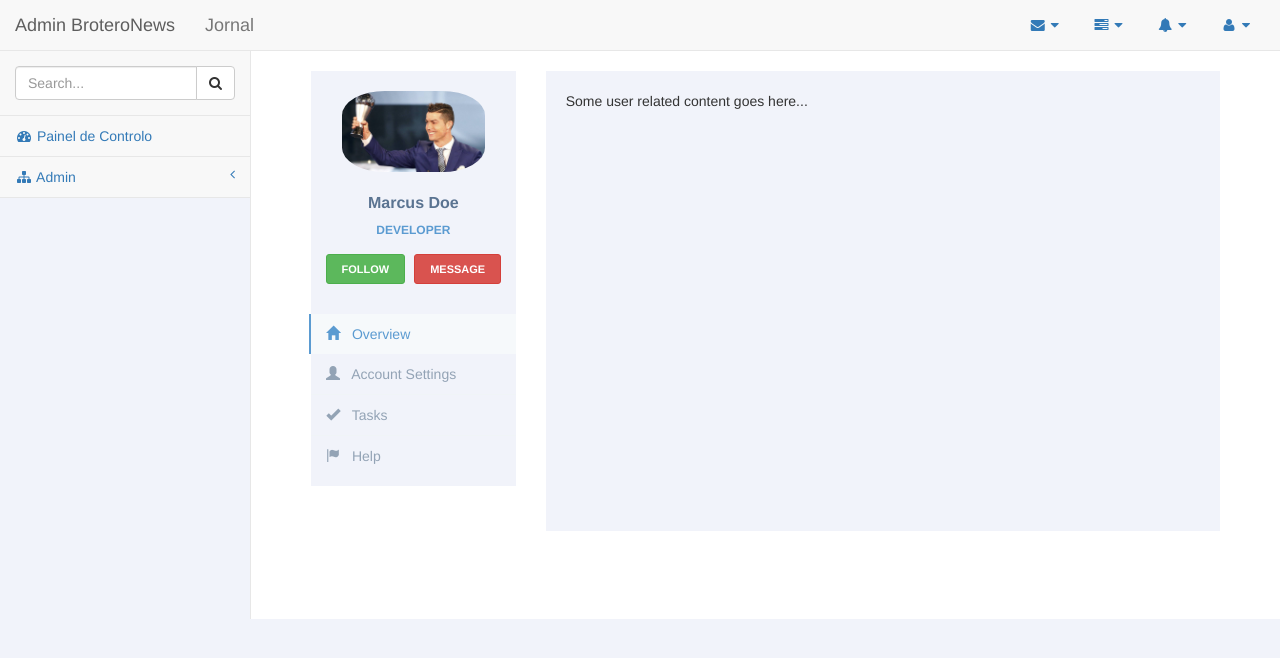
After one commit to manitoramos/broteronews, a PHP site: page /admin/pages/usersperm.php in a window 1280 px wide. The commit adds this page. Shown: the top 658 px of the page. Run offline with PHP 8.4, Linux system fonts and the light colour scheme; the visitor is signed in with stand-in values (Sample User, id 1); data comes from the database, SQL or seed files in the repository; data that the repository does not hold is empty; some libraries are stand-ins or nearby versions.

Commit message:
algumas alterações

```diff
--- /dev/null
+++ b/admin/pages/assets/css/usersperm.css
@@ -0,0 +1,107 @@
+body {
+  background: #F1F3FA;
+}
+
+/* Profile container */
+.profile {
+  margin: 20px 0;
+}
+
+/* Profile sidebar */
+.profile-sidebar {
+  padding: 20px 0 10px 0;
+  background: #F1F3FA;
+}
+
+.profile-userpic img {
+  float: none;
+  margin: 0 auto;
+  width: 70%;
+  height: 70%;
+  -webkit-border-radius: 30% !important;
+  -moz-border-radius: 30% !important;
+  border-radius: 30% !important;
+}
+
+.profile-usertitle {
+  text-align: center;
+  margin-top: 20px;
+}
+
+.profile-usertitle-name {
+  color: #5a7391;
+  font-size: 16px;
+  font-weight: 600;
+  margin-bottom: 7px;
+}
+
+.profile-usertitle-job {
+  text-transform: uppercase;
+  color: #5b9bd1;
+  font-size: 12px;
+  font-weight: 600;
+  margin-bottom: 15px;
+}
+
+.profile-userbuttons {
+  text-align: center;
+  margin-top: 10px;
+}
+
+.profile-userbuttons .btn {
+  text-transform: uppercase;
+  font-size: 11px;
+  font-weight: 600;
+  padding: 6px 15px;
+  margin-right: 5px;
+}
+
+.profile-userbuttons .btn:last-child {
+  margin-right: 0px;
+}
+
+.profile-usermenu {
+  margin-top: 30px;
+}
+
+.profile-usermenu ul li {
+  border-bottom: 1px solid #f0f4f7;
+}
+
+.profile-usermenu ul li:last-child {
+  border-bottom: none;
+}
+
+.profile-usermenu ul li a {
+  color: #93a3b5;
+  font-size: 14px;
+  font-weight: 400;
+}
+
+.profile-usermenu ul li a i {
+  margin-right: 8px;
+  font-size: 14px;
+}
+
+.profile-usermenu ul li a:hover {
+  background-color: #fafcfd;
+  color: #5b9bd1;
+}
+
+.profile-usermenu ul li.active {
+  border-bottom: none;
+}
+
+.profile-usermenu ul li.active a {
+  color: #5b9bd1;
+  background-color: #f6f9fb;
+  border-left: 2px solid #5b9bd1;
+  margin-left: -2px;
+}
+
+/* Profile Content */
+.profile-content {
+  padding: 20px;
+  background: #F1F3FA;
+  min-height: 460px;
+}
--- a/admin/pages/index2.php
+++ b/admin/pages/index2.php
@@ -41,7 +41,7 @@
 
 </head>
 
-<body>
+<body bgcolor="#E6E6FA">
 
     <div id="wrapper">
 
--- /dev/null
+++ b/admin/pages/usersperm.php
@@ -0,0 +1,132 @@
+<?php
+	include("assets/php/verificar_login.php");
+	include("assets/bd/bd.php");
+?>
+<!DOCTYPE html>
+<html lang="en">
+
+<head>
+
+    <meta charset="utf-8">
+    <meta http-equiv="X-UA-Compatible" content="IE=edge">
+    <meta name="viewport" content="width=device-width, initial-scale=1">
+    <meta name="description" content="">
+    <meta name="author" content="">
+
+    <title>Users Control</title>
+
+	<link rel="shortcut icon" href="bootstrap-solid.ico">
+
+    <!-- Bootstrap Core CSS -->
+    <link href="admin/vendor/bootstrap/css/bootstrap.min.css" rel="stylesheet">
+
+    <!-- MetisMenu CSS -->
+    <link href="admin/vendor/metisMenu/metisMenu.min.css" rel="stylesheet">
+
+    <!-- Custom CSS -->
+    <link href="admin/dist/css/sb-admin-2.css" rel="stylesheet">
+
+    <!-- Custom Fonts -->
+    <link href="admin/vendor/font-awesome/css/font-awesome.min.css" rel="stylesheet" type="text/css">
+		<link href="admin/pages/assets/css/usersperm.css" rel="stylesheet">
+
+    <!-- HTML5 Shim and Respond.js IE8 support of HTML5 elements and media queries -->
+    <!-- WARNING: Respond.js doesn't work if you view the page via file:// -->
+    <!--[if lt IE 9]>
+        <script src="https://oss.maxcdn.com/libs/html5shiv/3.7.0/html5shiv.js"></script>
+        <script src="https://oss.maxcdn.com/libs/respond.js/1.4.2/respond.min.js"></script>
+    <![endif]-->
+</head>
+
+<body>
+
+    <div id="wrapper">
+
+        <!-- Navigation -->
+		<?php include("assets/menu/menu.php"); ?>
+
+        <!-- Page Content -->
+        <div id="page-wrapper">
+            <div class="container-fluid">
+                <div class="row profile">
+		<div class="col-md-3">
+			<div class="profile-sidebar">
+				<!-- SIDEBAR USERPIC -->
+				<div class="profile-userpic">
+					<img src="assets/img/thebest.jpg" class="img-responsive" alt="">
+				</div>
+				<!-- END SIDEBAR USERPIC -->
+				<!-- SIDEBAR USER TITLE -->
+				<div class="profile-usertitle">
+					<div class="profile-usertitle-name">
+						Marcus Doe
+					</div>
+					<div class="profile-usertitle-job">
+						Developer
+					</div>
+				</div>
+				<!-- END SIDEBAR USER TITLE -->
+				<!-- SIDEBAR BUTTONS -->
+				<div class="profile-userbuttons">
+					<button type="button" class="btn btn-success btn-sm">Follow</button>
+					<button type="button" class="btn btn-danger btn-sm">Message</button>
+				</div>
+				<!-- END SIDEBAR BUTTONS -->
+				<!-- SIDEBAR MENU -->
+				<div class="profile-usermenu">
+					<ul class="nav">
+						<li class="active">
+							<a href="#">
+							<i class="glyphicon glyphicon-home"></i>
+							Overview </a>
+						</li>
+						<li>
+							<a href="#">
+							<i class="glyphicon glyphicon-user"></i>
+							Account Settings </a>
+						</li>
+						<li>
+							<a href="#" target="_blank">
+							<i class="glyphicon glyphicon-ok"></i>
+							Tasks </a>
+						</li>
+						<li>
+							<a href="#">
+							<i class="glyphicon glyphicon-flag"></i>
+							Help </a>
+						</li>
+					</ul>
+				</div>
+				<!-- END MENU -->
+			</div>
+		</div>
+		<div class="col-md-9">
+            <div class="profile-content">
+			   Some user related content goes here...
+            </div>
+		</div>
+	</div>
+                <!-- /.row -->
+            </div>
+            <!-- /.container-fluid -->
+        </div>
+        <!-- /#page-wrapper -->
+
+    </div>
+    <!-- /#wrapper -->
+
+    <!-- jQuery -->
+    <script src="admin/vendor/jquery/jquery.min.js"></script>
+
+    <!-- Bootstrap Core JavaScript -->
+    <script src="admin/vendor/bootstrap/js/bootstrap.min.js"></script>
+
+    <!-- Metis Menu Plugin JavaScript -->
+    <script src="admin/vendor/metisMenu/metisMenu.min.js"></script>
+
+    <!-- Custom Theme JavaScript -->
+    <script src="admin/dist/js/sb-admin-2.js"></script>
+
+</body>
+
+</html>
```
Also changed, not shown: admin/pages/assets/menu/menu.php (+0 -42 lines), .htaccess, admin/pages/older pages/buttons.html (renamed from admin/pages/buttons.html), admin/pages/older pages/flot.html (renamed from admin/pages/flot.html), admin/pages/older pages/forms.html (renamed from admin/pages/forms.html), admin/pages/older pages/grid.html (renamed from admin/pages/grid.html), admin/pages/older pages/icons.html (renamed from admin/pages/icons.html), admin/pages/older pages/index.html (renamed from admin/pages/index.html), admin/pages/older pages/login.html (renamed from admin/pages/login.html), admin/pages/older pages/morris.html (renamed from admin/pages/morris.html), admin/pages/older pages/notifications.html (renamed from admin/pages/notifications.html), admin/pages/older pages/panels-wells.html (renamed from admin/pages/panels-wells.html), admin/pages/older pages/tables.html (renamed from admin/pages/tables.html), admin/pages/older pages/testeee.html (renamed from admin/pages/testeee.html), 1 more files.
